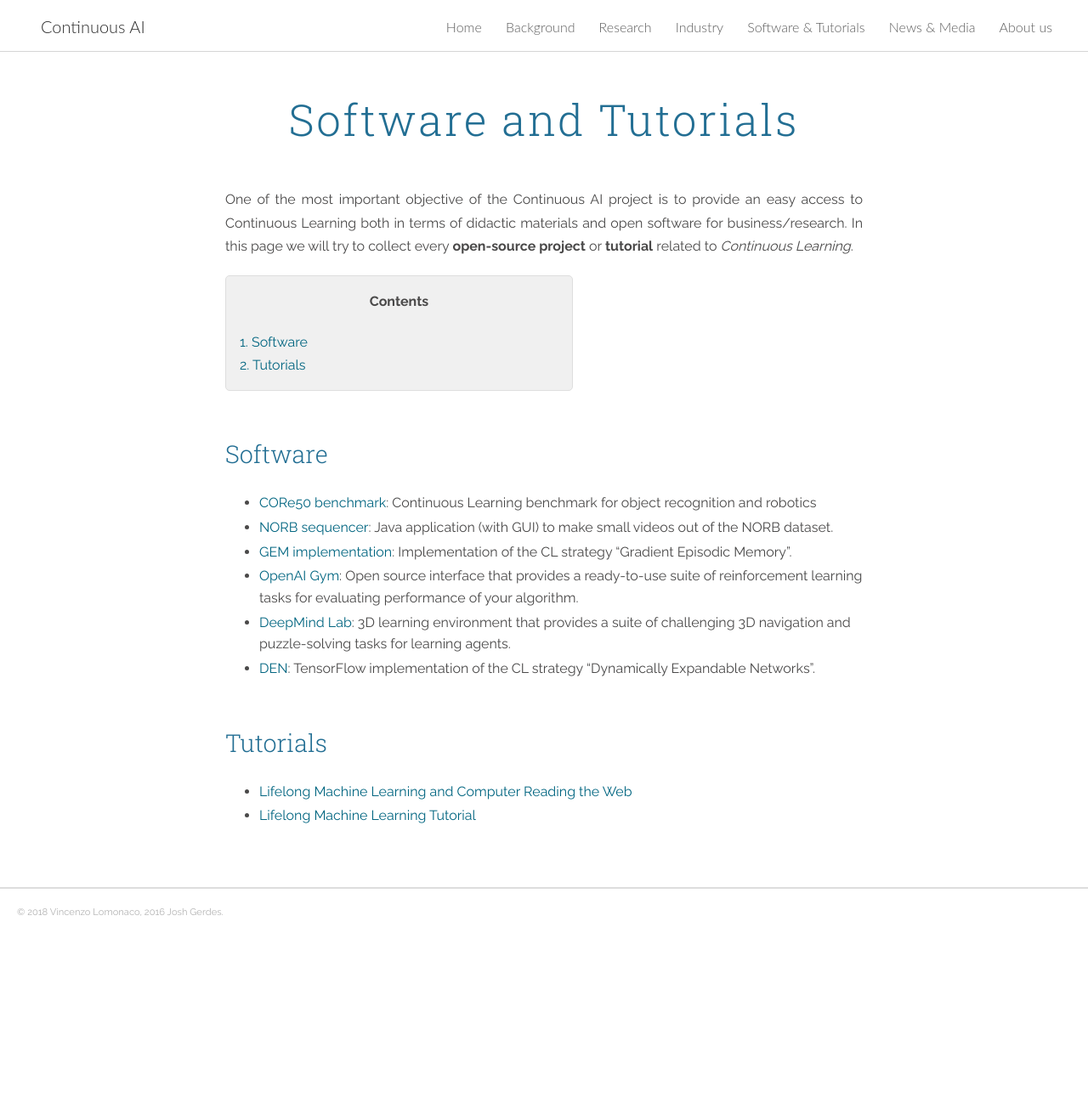
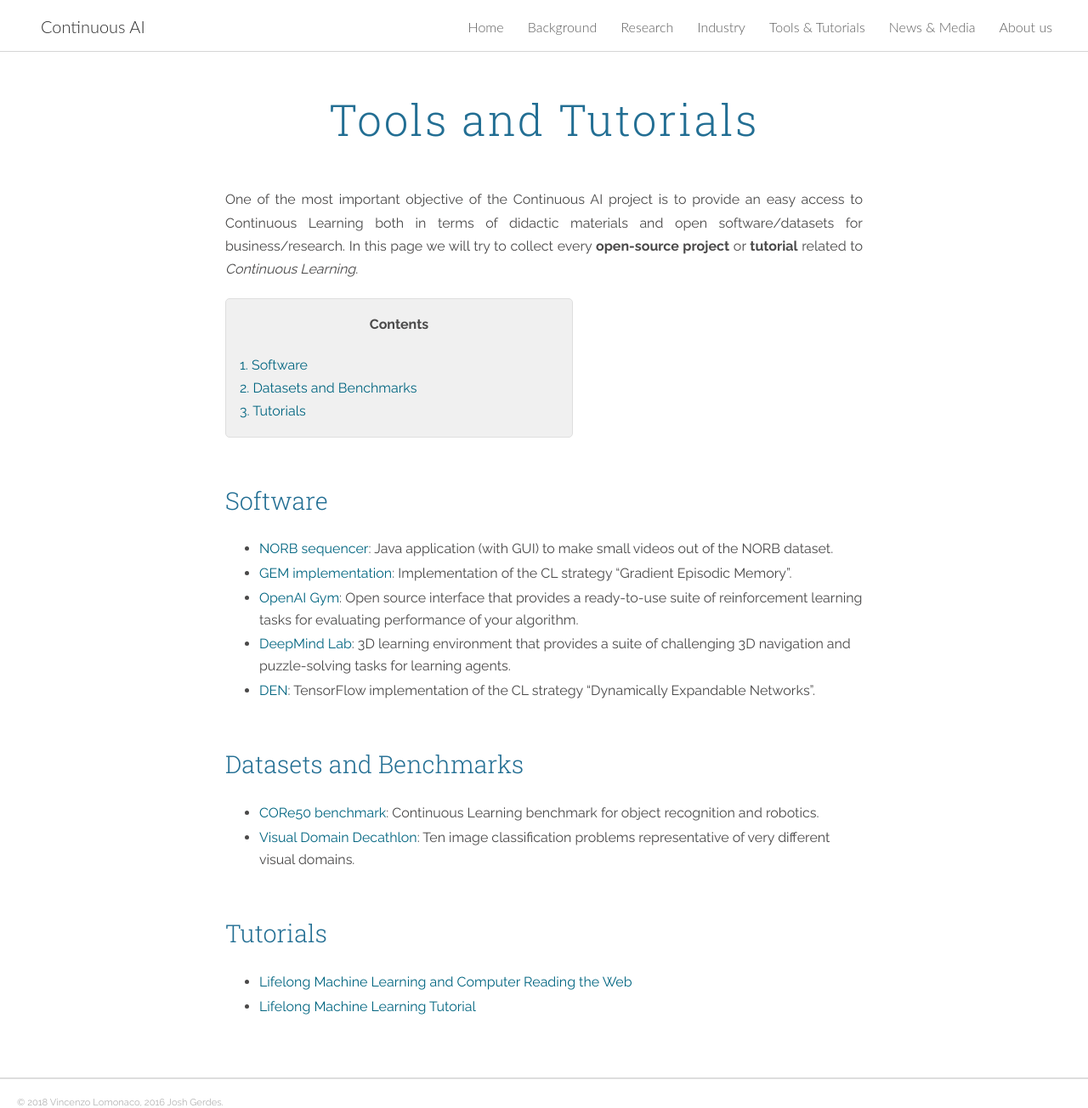
Before and after one commit to giparisi/website, a Jekyll site: the page built from tools_and_tutorials.md, in a window 1280 px wide and 1304 px high. Shown: the whole window at 85% size. Built offline with Jekyll 4.4.1, drawn with Linux system fonts in a browser that asks for light colours; nearby versions of some CDN libraries.

Commit message:
software_and_tutorials page changed to tools_and_tutorials

```diff
--- a/_includes/ex_header.html
+++ b/_includes/ex_header.html
@@ -40,7 +40,7 @@
 
           <nav class="cover-navigation cover-navigation--primary">
             <ul class="navigation">
-              <li class="navigation__item"><a href="/{{ site.baseurl }}software_and_tutorials" title="link to {{ site.title }} software & tutorials" class="blog-button">Software & Tutorials</a></li>
+              <li class="navigation__item"><a href="/{{ site.baseurl }}tools_and_tutorials" title="link to {{ site.title }} Tools & tutorials" class="blog-button">Tools & Tutorials</a></li>
             </ul>
           </nav>
 
--- a/_includes/header.html
+++ b/_includes/header.html
@@ -142,7 +142,7 @@
 				<li><a id='nav-background' href="/{{ site.baseurl }}background" title="link to {{ site.title }} background">Background</a></li>
 				<li><a id='nav-research' href="/{{ site.baseurl }}research" title="link to {{ site.title }} research ">Research</a></li>
 				<li><a id='nav-industry' href="/{{ site.baseurl }}industry" title="link to {{ site.title }} industry">Industry</a></li>
-				<li><a id='nav-software' href="/{{ site.baseurl }}software_and_tutorials" title="link to {{ site.title }} software and tutorials" class="blog-button">Software & Tutorials</a></li>
+				<li><a id='nav-tools' href="/{{ site.baseurl }}tools_and_tutorials" title="link to {{ site.title }} tools and tutorials" class="blog-button">Tools & Tutorials</a></li>
 				<li><a id='nav-news' href="/{{ site.baseurl }}news_and_media" title="link to {{ site.title }} news and media">News & Media</a></li>
 				<li><a id='nav-about' href="/{{ site.baseurl }}about_us" title="link to {{ site.title }} about us">About us</a></li>
 		</ul>
@@ -157,7 +157,7 @@
 				<li><a id='nav-home' href="/{{ site.baseurl }}home">Home</a></li>
 				<li><a id='nav-research' href="/{{ site.baseurl }}research" title="link to {{ site.title }} research">Research</a></li>
 				<li><a id='nav-industry' href="/{{ site.baseurl }}industry" title="link to {{ site.title }} industry">Industry</a></li>
-				<li><a id='nav-tools' href="/{{ site.baseurl }}software_and_tutorials" title="link to {{ site.title }} tools and materials">Software & Tutorials</a></li>
+				<li><a id='nav-tools' href="/{{ site.baseurl }}tools_and_tutorials" title="link to {{ site.title }} tools and materials">Tools & Tutorials</a></li>
 				<li><a id='nav-articles' href="/{{ site.baseurl }}news_and_media" title="link to {{ site.title }} articles & tutorials" class="blog-button">News & Media</a></li>
 				<li><a id='nav-about' href="/{{ site.baseurl }}about_us" title="link to {{ site.title }} about us">About us</a></li>
 		</ul>
--- a/software_and_tutorials.md
+++ b/tools_and_tutorials.md
@@ -1,28 +1,35 @@
 ---
-title:  "Software and Tutorials"
+title:  "Tools and Tutorials"
 layout: page
 ---
 
-One of the most important objective of the Continuous AI project is to provide an easy access to Continuous Learning both in terms of didactic materials and open software for business/research. In this page we will try to collect every **open-source project** or **tutorial** related to *Continuous Learning*.
+One of the most important objective of the Continuous AI project is to provide an easy access to Continuous Learning both in terms of didactic materials and open software/datasets for business/research. In this page we will try to collect every **open-source project** or **tutorial** related to *Continuous Learning*.
 
 <div style="background: rgba(0,0,0,0.06) none repeat scroll 0% 0%; border: 1px solid rgb(222, 222, 222); padding: 1em; border-radius: 5px; margin-top:20px; max-width: 50%">
 	<p style="text-align: center;"><strong>Contents</strong></p>
 	<p style="text-align: left; margin-bottom: 0px;">
 		<a href="#software">1. Software</a><br>
-		<a href="#tutorials">2. Tutorials</a>
+		<a href="#datasets">2. Datasets and Benchmarks</a><br>
+		<a href="#tutorials">3. Tutorials</a>
 	</p>
 </div>
 
 <a name="software"></a>
 <h3 id="software" style="margin-bottom: 30px;">Software</h3>
 
-- [CORe50 benchmark](https://github.com/vlomonaco/core50): Continuous Learning benchmark for object recognition and robotics
 - [NORB sequencer](https://github.com/vlomonaco/norb-creator): Java application (with GUI) to make small videos out of the NORB dataset.
 - [GEM implementation](https://github.com/facebookresearch/GradientEpisodicMemory): Implementation of the CL strategy "Gradient Episodic Memory".
 - [OpenAI Gym](https://gym.openai.com): Open source interface that provides a ready-to-use suite of reinforcement learning tasks for evaluating performance of your algorithm.
 - [DeepMind Lab](https://github.com/deepmind/lab): 3D learning environment that provides a suite of challenging 3D navigation and puzzle-solving tasks for learning agents.
 - [DEN](https://github.com/jaehong-yoon93/DEN): TensorFlow implementation of the CL strategy "Dynamically Expandable Networks".
 
+<a name="datasets"></a>
+<h3 id="datasets" style="margin-bottom: 30px;">Datasets and Benchmarks</h3>
+
+- [CORe50 benchmark](https://github.com/vlomonaco/core50): Continuous Learning benchmark for object recognition and robotics.
+- [Visual Domain Decathlon](https://www.robots.ox.ac.uk/~vgg/decathlon/): Ten image classification problems representative of very different visual domains.
+
+
 <a name="tutorials"></a>
 <h3 id="tutorials" style="margin-bottom: 30px;">Tutorials</h3>
 - [Lifelong Machine Learning and Computer Reading the Web](http://www.cs.uic.edu/~liub/Lifelong-Machine-Learning-Tutorial-KDD-2016.pdf)
```
Also changed, not shown: 1 other file.
